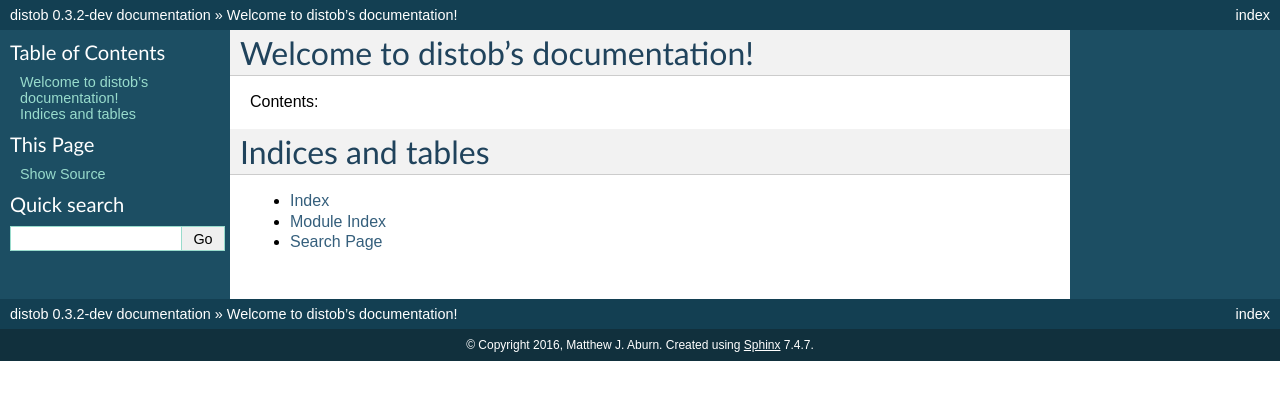
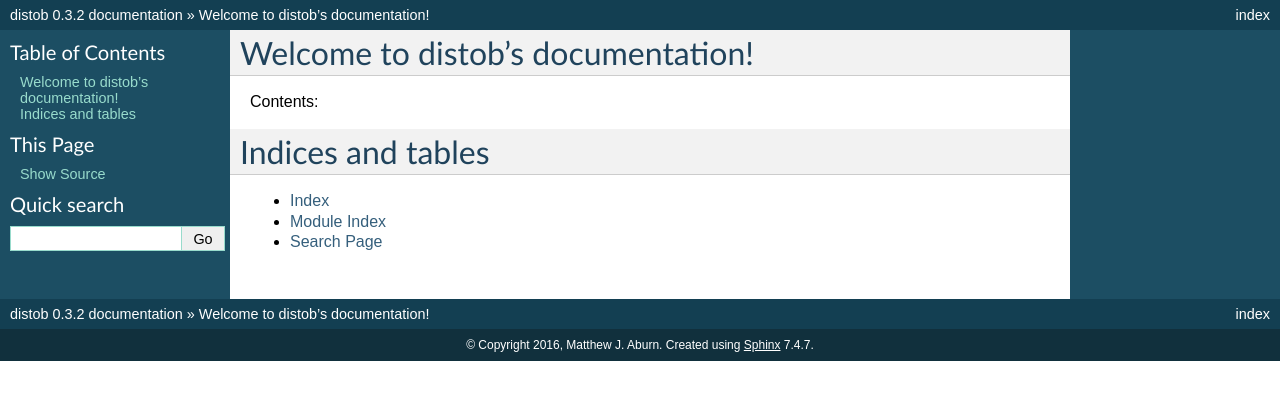
Before and after one commit to mattja/distob, a Sphinx documentation site: the page built from docs/index.rst, in a window 1280 px wide. Shown: the top 400 px of the page. Built offline with Sphinx 7.4.7, drawn with Linux system fonts in a browser that asks for light colours.

Commit message:
prepare 0.3.2 release

```diff
--- a/distob/__init__.py
+++ b/distob/__init__.py
@@ -12,7 +12,7 @@
 
 engine = None
 
-__version__ = '0.3.2-dev'
+__version__ = '0.3.2'
 
 if _have_numpy:
     from .arrays import (RemoteArray, DistArray, transpose, rollaxis,
--- a/docs/conf.py
+++ b/docs/conf.py
@@ -56,7 +56,7 @@
 # The short X.Y version.
 version = '0.3'
 # The full version, including alpha/beta/rc tags.
-release = '0.3.2-dev'
+release = '0.3.2'
 
 # The language for content autogenerated by Sphinx. Refer to documentation
 # for a list of supported languages.
```
